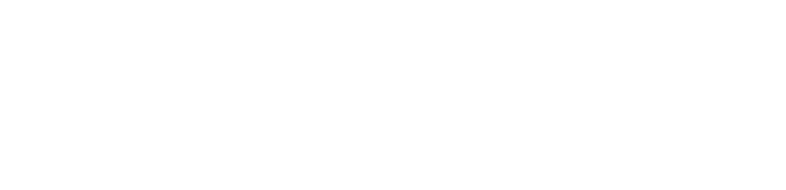
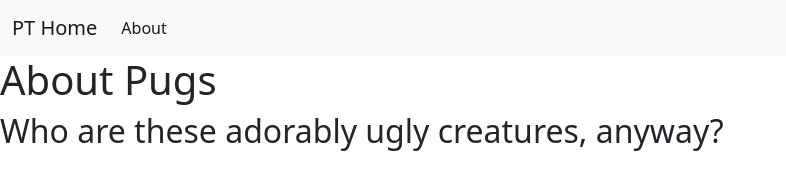
Before and after one commit to aconstant31/First_VS_Code_Project, a plain HTML site: page about.html in a window 1280 px wide. Shown: the whole page, without its empty margins (0-786 px from the left). Drawn offline with nearby package versions, Linux system fonts and the light colour scheme.

Commit message:
Added navbar to home page and About page

```diff
--- a/about.html
+++ b/about.html
@@ -0,0 +1,32 @@
+<!DOCTYPE html>
+<html lang="en">
+<head>
+    <meta charset="UTF-8">
+    <meta http-equiv="X-UA-Compatible" content="IE=edge">
+    <meta name="viewport" content="width=device-width, initial-scale=1.0">
+    <title>Pug-tacular About</title>
+    <link href="https://cdn.jsdelivr.net/npm/bootstrap@5.1.3/dist/css/bootstrap.min.css" rel="stylesheet" integrity="sha384-1BmE4kWBq78iYhFldvKuhfTAU6auU8tT94WrHftjDbrCEXSU1oBoqyl2QvZ6jIW3" crossorigin="anonymous">
+</head>
+<body>
+    <!--Navigation-->
+    <header>
+        <nav class="navbar navbar-expand-lg navbar-light bg-light">
+            <div class="container-fluid">
+            <a class="navbar-brand" href="index.html">PT Home</a>
+            <button class="navbar-toggler" type="button" data-bs-toggle="collapse" data-bs-target="#navbarNav" aria-controls="navbarNav" aria-expanded="false" aria-label="Toggle navigation">
+                <span class="navbar-toggler-icon"></span>
+            </button>
+            <div class="collapse navbar-collapse" id="navbarNav">
+                <ul class="navbar-nav">
+                <li class="nav-item">
+                    <a class="nav-link active" aria-current="page" href="about.html">About</a>
+                </li>
+                </ul>
+            </div>
+            </div>
+        </nav>
+    </header>
+    <h1>About Pugs</h1>
+    <h2>Who are these adorably ugly creatures, anyway?</h2>
+</body>
+</html>
```
Also changed, not shown: index.html (+3 -3 lines).
